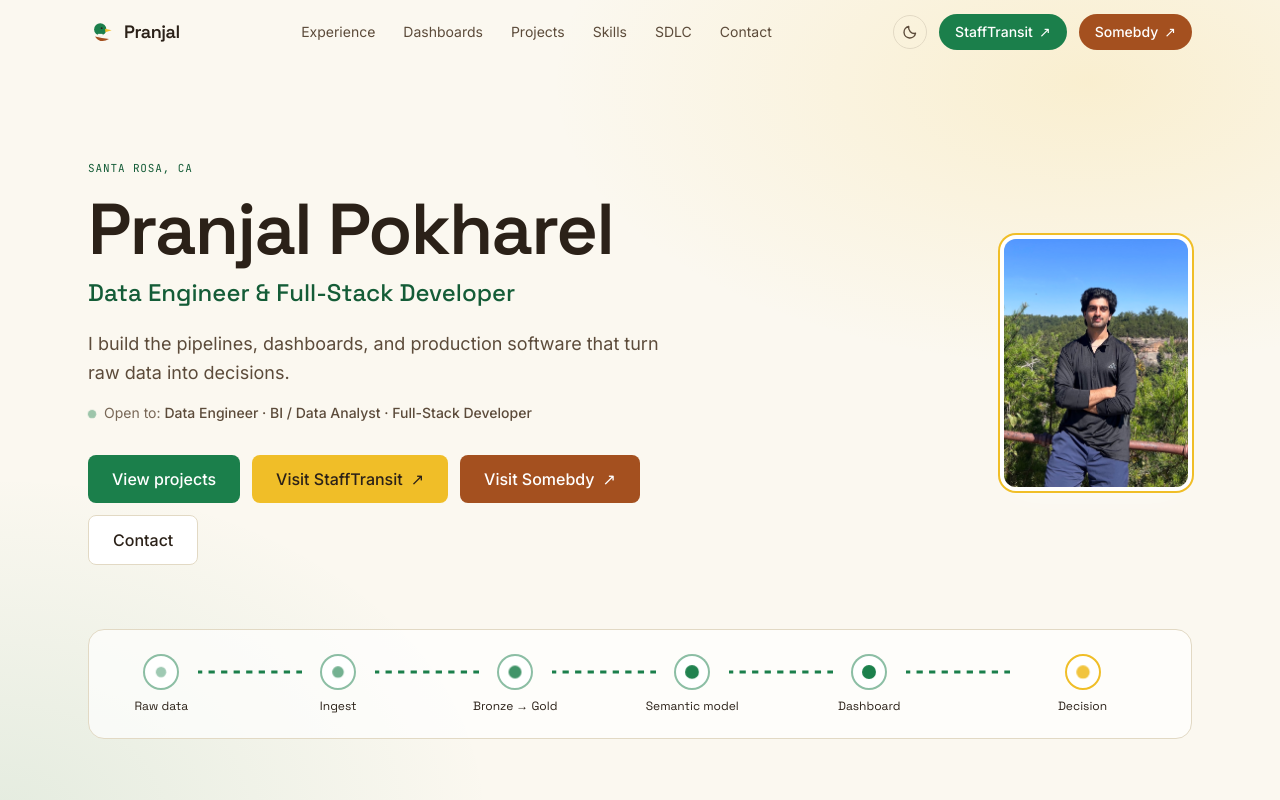
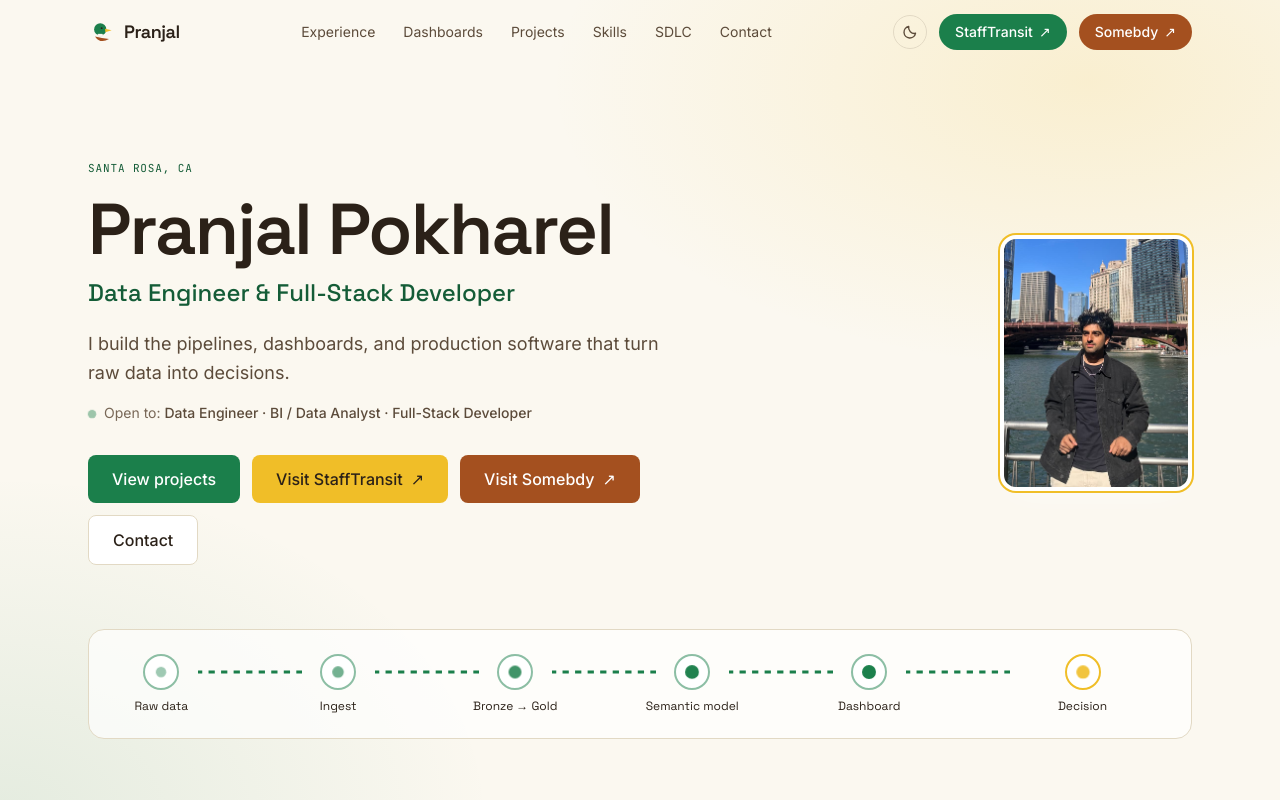
Before and after one commit to pranjalpok/pranjal_portfolio, a React (Vite) app: page / in a window 1280 px wide. Shown: the top 800 px of the page. Built offline with nearby package versions, Linux system fonts and the light colour scheme.

Commit message:
Switch headshot to v3
Co-Authored-By: Claude Opus 5.5 <noreply@anthropic.com>

```diff
--- a/src/data/resumeData.js
+++ b/src/data/resumeData.js
@@ -16,7 +16,7 @@ export const profile = {
   email: "pokharelpranjal10@gmail.com",
   github: "https://github.com/pranjalpok",
   linkedin: "https://www.linkedin.com/in/pranjal-pokharel-288636368/",
-  photo: "profile/headshot-v2.jpg", // relative so it resolves under Vite's base path
+  photo: "profile/headshot-v3.jpg", // relative so it resolves under Vite's base path
   about: [
     "Data engineer by trade, full-stack developer by habit. At the City of Cincinnati I ship pipelines and Power BI dashboards to finance, HR, and operations teams; on my own I'm building two products end to end: StaffTransit (B2B SaaS) and Somebdy (a consumer social app).",
     "I care about the whole software lifecycle: requirements, design, tests, release, and keeping it running.",
```
Also changed, not shown: public/profile/headshot-v2.jpg (deleted), public/profile/headshot-v3.jpg (added).
